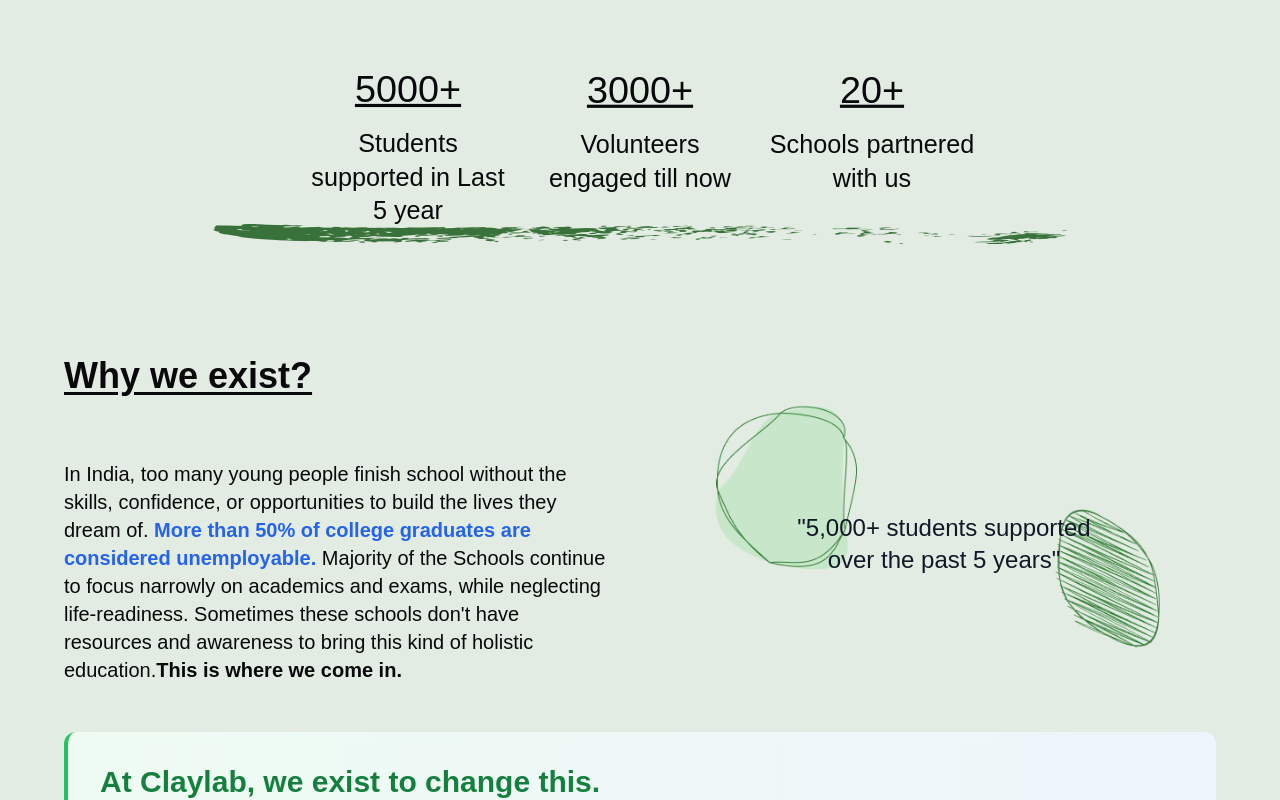
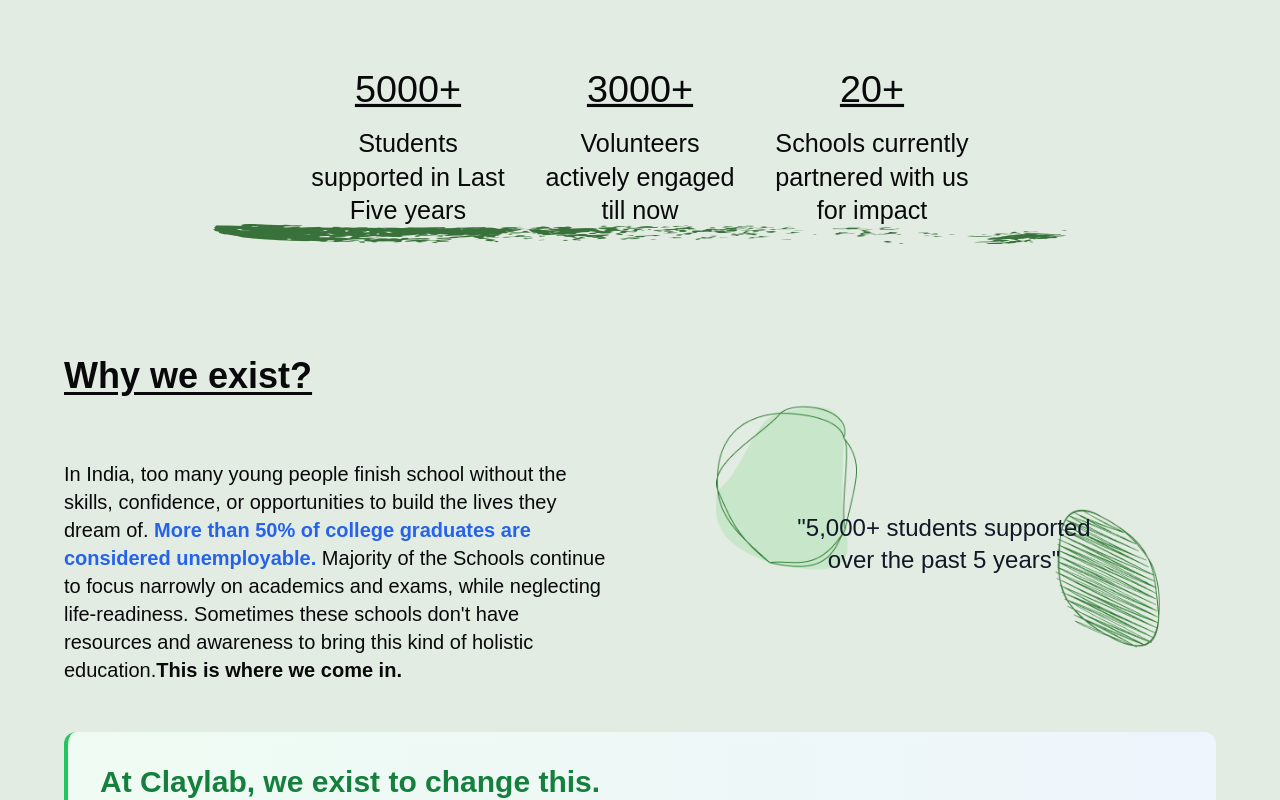
Before and after one commit to arnab-git-404/claylab, a Next.js app: page / in a window 1280 px wide. Shown: the part 800-1600 px from the top of the page. Built offline with nearby package versions, Linux system fonts and the light colour scheme; a web font is replaced by a local one.

Commit message:
Update stats.tsx

```diff
--- a/components/home/stats.tsx
+++ b/components/home/stats.tsx
@@ -110,15 +110,15 @@ import React, { useEffect, useRef, useState } from "react";
 const stats = [
   {
     number: 5000,
-    label: "Students supported in Last 5 year",
+    label: "Students supported in Last Five years",
   },
   {
     number: 3000,
-    label: "Volunteers engaged till now",
+    label: "Volunteers actively engaged till now",
   },
   {
     number: 20,
-    label: "Schools partnered with us",
+    label: "Schools currently partnered with us for impact",
   },
   // {
   //   number: "100+",
```
